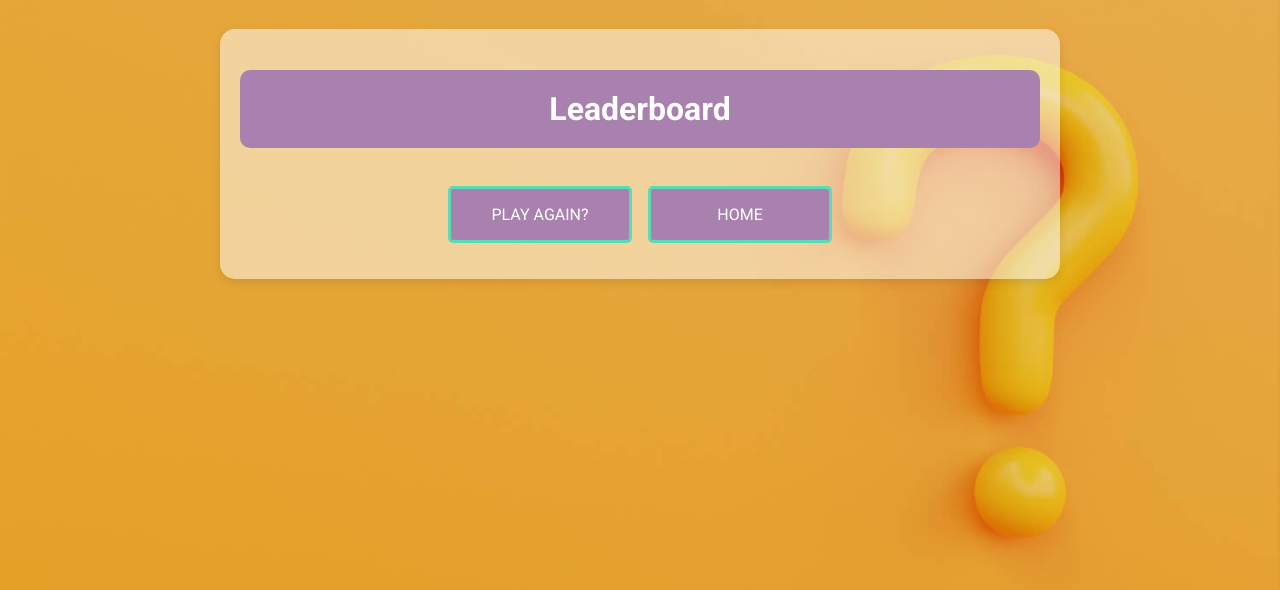
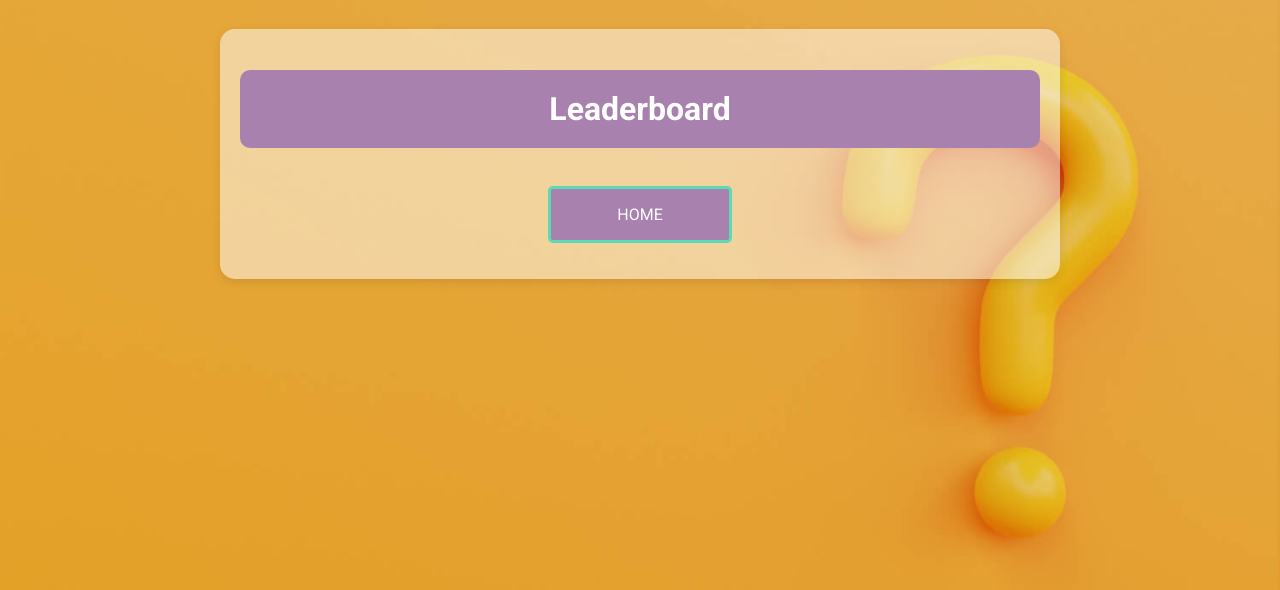
Before and after one commit to irebernardidev/Pop_Quiz_MP2, a website: page leaderboard.html in a window 1280 px wide. Shown: the part 154-744 px from the top of the page. Drawn offline with nearby package versions, Linux system fonts and the light colour scheme.

Commit message:
added bug to readme, minor change to leaderboard and to css.
added old email bug to readme, minor change to leaderboard to hide Play Again? button when leaderboard's empty and tested new code with jshint- result added to testing file. Minor changes to css, added some bottom margin to quiz container.

```diff
--- a/assets/css/style.css
+++ b/assets/css/style.css
@@ -28,6 +28,7 @@ body {
   background-color: rgba(255, 255, 255, 0.5);
   border-radius: 15px;
   text-align: center;
+  margin-bottom: 80px;
 }
 
 .quiz-header,
--- a/assets/js/leaderboard.js
+++ b/assets/js/leaderboard.js
@@ -6,6 +6,13 @@ function displayLeaderboard() {
   leaderboardList.innerHTML = '';
 
   let leaderboard = JSON.parse(localStorage.getItem('scores')) || [];
+
+  // Check if the leaderboard is empty and hide the 'Play Again?' button
+  if (leaderboard.length === 0) {
+    backButton.style.display = 'none';
+  } else {
+    backButton.style.display = 'block'; // Ensure the button is visible when there are leaderboard entries
+  }
 
   leaderboard.sort((a, b) => b.score - a.score || new Date(a.time) - new Date(b.time));
 
```
Also changed, not shown: README.md, TESTING/Lighthouse/contact-form-desk.png, TESTING/jshint/email-jshint.png, TESTING/jshint/leaderboard-jshint.png.
